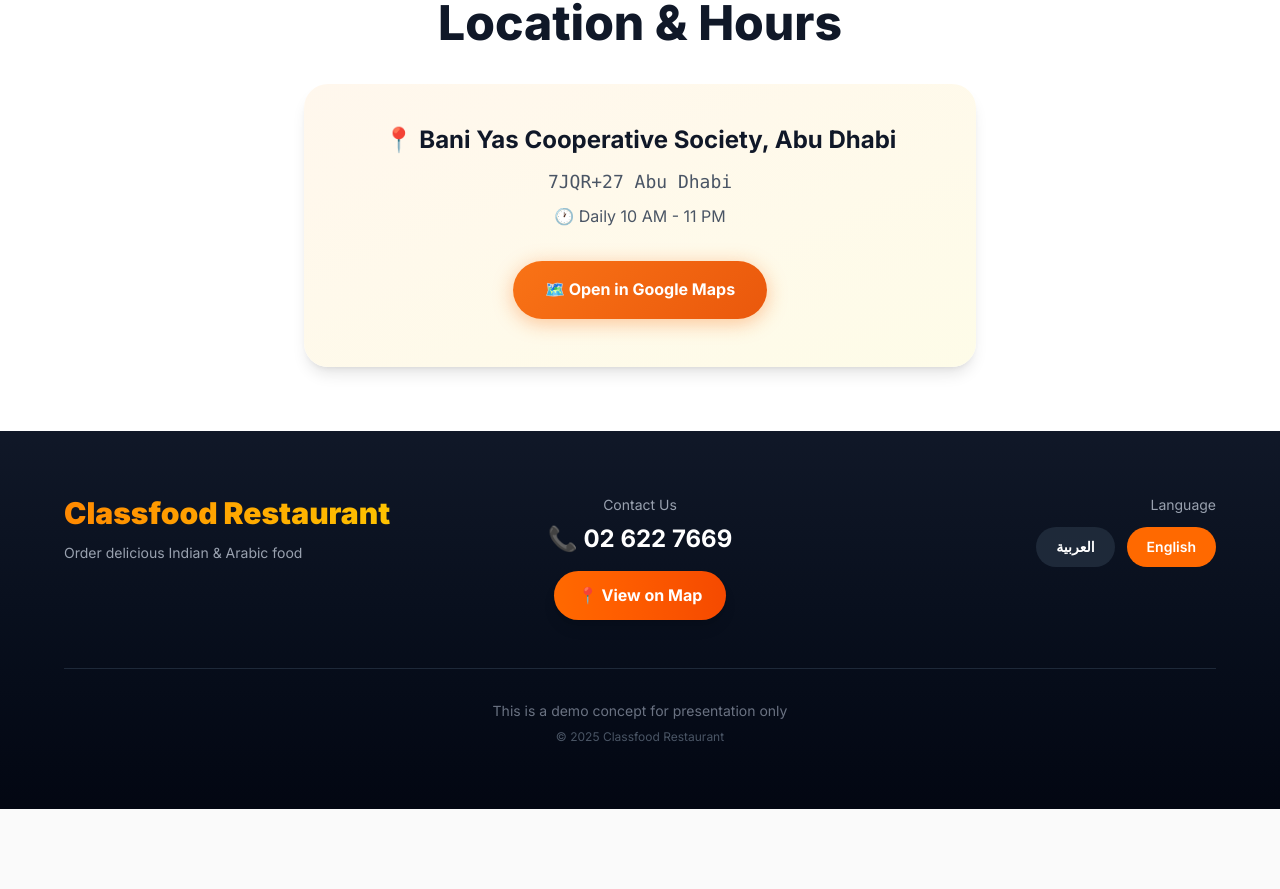
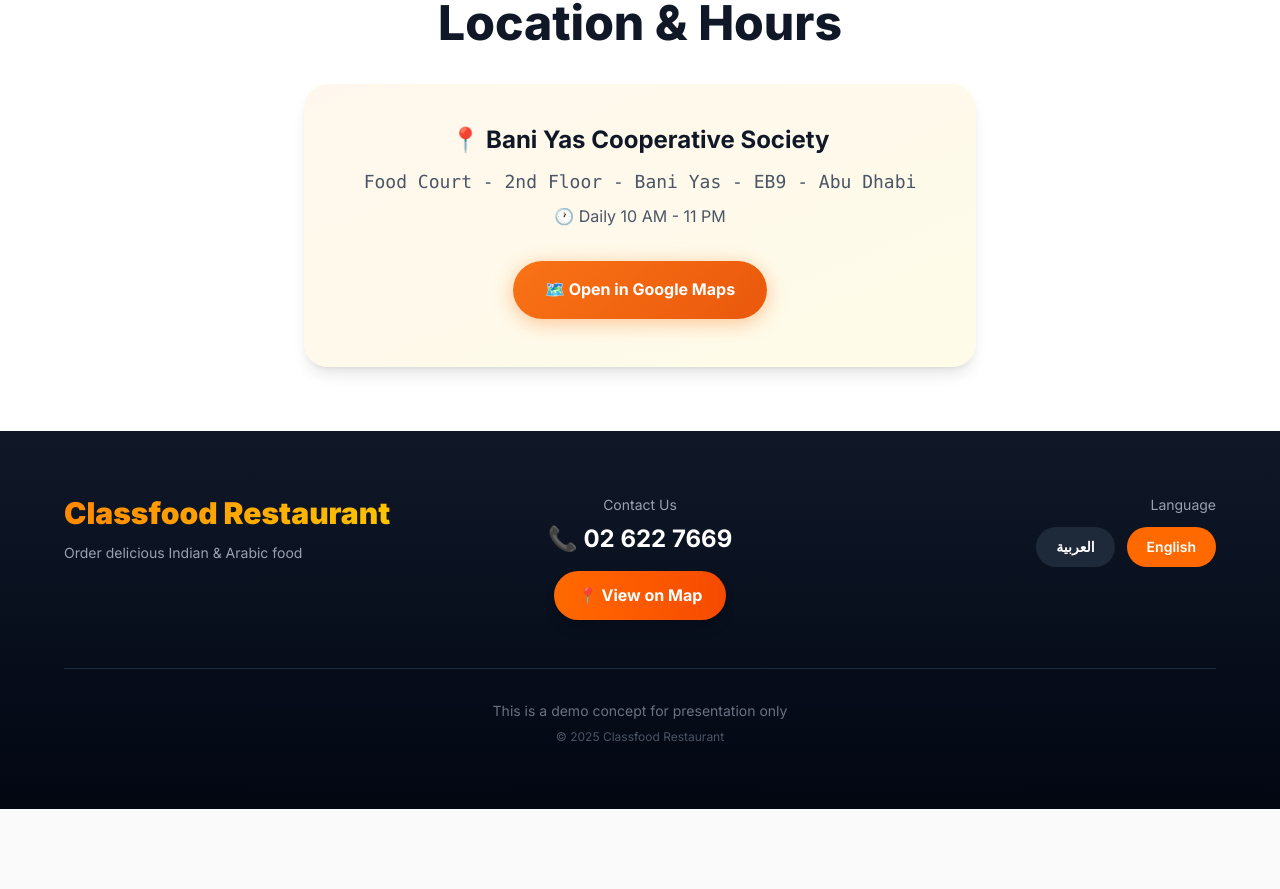
Before and after one commit to albasti1234/omrex-studio, a Next.js app: page /demos/classfood/en in a window 1280 px wide. Shown: the part 4859-5748 px from the top of the page. Built offline with nearby package versions, Linux system fonts and the light colour scheme.

Commit message:
Classfood: update location to full address and fix maps links

```diff
--- a/app/demos/classfood/ar/page.tsx
+++ b/app/demos/classfood/ar/page.tsx
@@ -56,7 +56,7 @@ const t = {
             { name: 'محمد ر.', text: 'خدمة ممتازة والأسعار معقولة جداً.' }
         ]
     },
-    location: { title: 'الموقع وأوقات العمل', address: 'جمعية بني ياس التعاونية، أبوظبي', floor: '7JQR+27 Abu Dhabi', hours: 'يومياً من 10 صباحاً - 11 مساءً', mapsBtn: 'افتح في خرائط قوقل' },
+    location: { title: 'الموقع وأوقات العمل', address: 'جمعية بني ياس التعاونية', floor: 'Food Court - 2nd Floor - Bani Yas - EB9 - Abu Dhabi', hours: 'يومياً من 10 صباحاً - 11 مساءً', mapsBtn: 'افتح في خرائط قوقل' },
     footer: { phone: '02 622 7669', disclaimer: 'هذا نموذج تجريبي للعرض فقط', copyright: '© 2025 مطعم كلاس فود' },
     lang: { switch: 'English' }
 };
@@ -641,7 +641,7 @@ function Location() {
                     <p className="text-gray-600 mb-2 font-mono text-lg">{t.location.floor}</p>
                     <p className="text-gray-600 mb-8">🕐 {t.location.hours}</p>
                     <a
-                        href="https://maps.google.com/?q=7JQR%2B27+Abu+Dhabi"
+                        href="https://maps.google.com/?q=Classfood+Restaurant+Food+Court+coop+2nd+floor+Bani+Yas+Abu+Dhabi"
                         target="_blank"
                         rel="noopener noreferrer"
                         className="cf-btn-primary inline-block"
@@ -674,7 +674,7 @@ function Footer() {
                         <p className="text-gray-400 text-sm mb-2">اتصل بنا</p>
                         <a href="tel:026227669" className="text-2xl font-bold text-white hover:text-orange-400 transition-colors block mb-4">📞 {t.footer.phone}</a>
                         <a
-                            href="https://maps.google.com/?q=7JQR%2B27+Abu+Dhabi"
+                            href="https://maps.google.com/?q=Classfood+Restaurant+Food+Court+coop+2nd+floor+Bani+Yas+Abu+Dhabi"
                             target="_blank"
                             rel="noopener noreferrer"
                             className="inline-flex items-center gap-2 bg-gradient-to-r from-orange-500 to-orange-600 hover:from-orange-600 hover:to-orange-700 text-white font-bold py-3 px-6 rounded-full transition-all shadow-lg hover:shadow-xl"
--- a/app/demos/classfood/en/page.tsx
+++ b/app/demos/classfood/en/page.tsx
@@ -56,7 +56,7 @@ const t = {
             { name: 'Mohammed R.', text: 'Excellent service and very reasonable prices.' }
         ]
     },
-    location: { title: 'Location & Hours', address: 'Bani Yas Cooperative Society, Abu Dhabi', floor: '7JQR+27 Abu Dhabi', hours: 'Daily 10 AM - 11 PM', mapsBtn: 'Open in Google Maps' },
+    location: { title: 'Location & Hours', address: 'Bani Yas Cooperative Society', floor: 'Food Court - 2nd Floor - Bani Yas - EB9 - Abu Dhabi', hours: 'Daily 10 AM - 11 PM', mapsBtn: 'Open in Google Maps' },
     footer: { phone: '02 622 7669', disclaimer: 'This is a demo concept for presentation only', copyright: '© 2025 Classfood Restaurant' },
     lang: { switch: 'العربية' }
 };
@@ -641,7 +641,7 @@ function Location() {
                     <p className="text-gray-600 mb-2 font-mono text-lg">{t.location.floor}</p>
                     <p className="text-gray-600 mb-8">🕐 {t.location.hours}</p>
                     <a
-                        href="https://maps.google.com/?q=7JQR%2B27+Abu+Dhabi"
+                        href="https://maps.google.com/?q=Classfood+Restaurant+Food+Court+coop+2nd+floor+Bani+Yas+Abu+Dhabi"
                         target="_blank"
                         rel="noopener noreferrer"
                         className="cf-btn-primary inline-block"
@@ -674,7 +674,7 @@ function Footer() {
                         <p className="text-gray-400 text-sm mb-2">Contact Us</p>
                         <a href="tel:026227669" className="text-2xl font-bold text-white hover:text-orange-400 transition-colors block mb-4">📞 {t.footer.phone}</a>
                         <a
-                            href="https://maps.google.com/?q=7JQR%2B27+Abu+Dhabi"
+                            href="https://maps.google.com/?q=Classfood+Restaurant+Food+Court+coop+2nd+floor+Bani+Yas+Abu+Dhabi"
                             target="_blank"
                             rel="noopener noreferrer"
                             className="inline-flex items-center gap-2 bg-gradient-to-r from-orange-500 to-orange-600 hover:from-orange-600 hover:to-orange-700 text-white font-bold py-3 px-6 rounded-full transition-all shadow-lg hover:shadow-xl"
```
